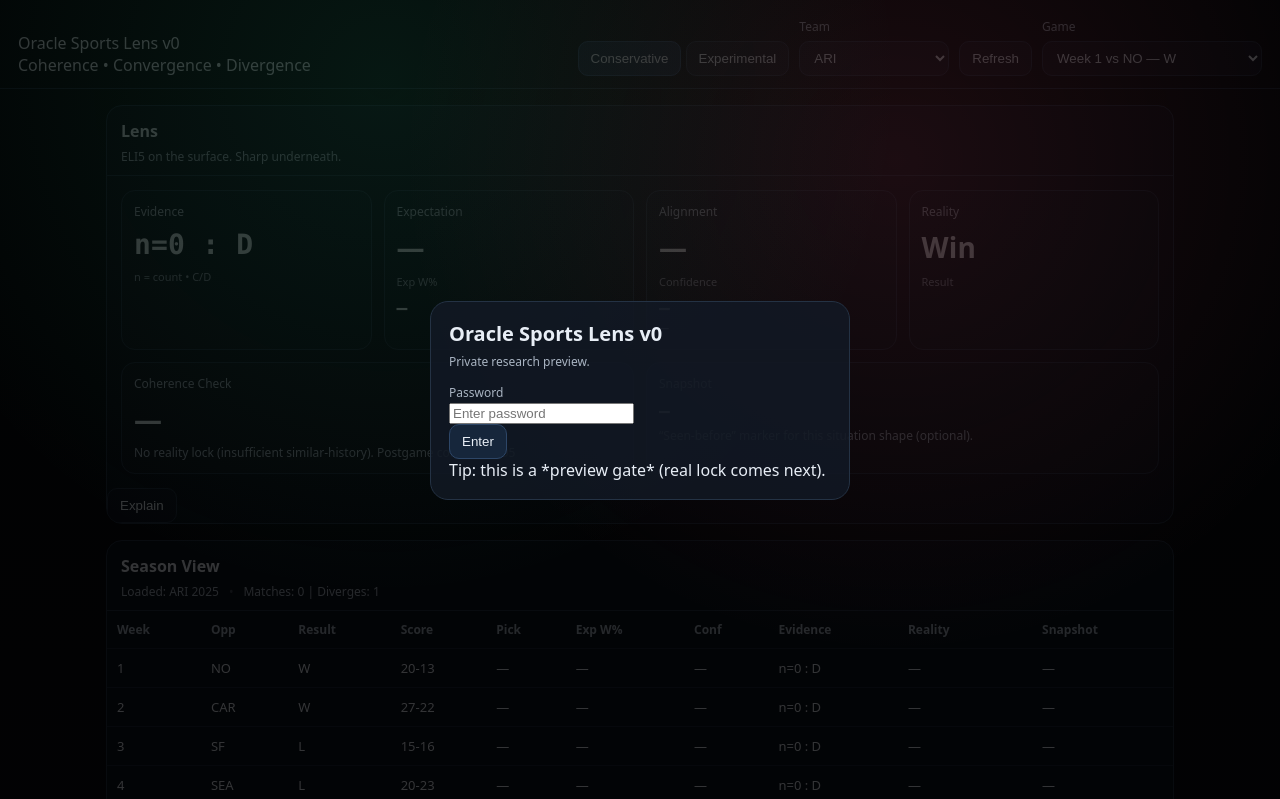
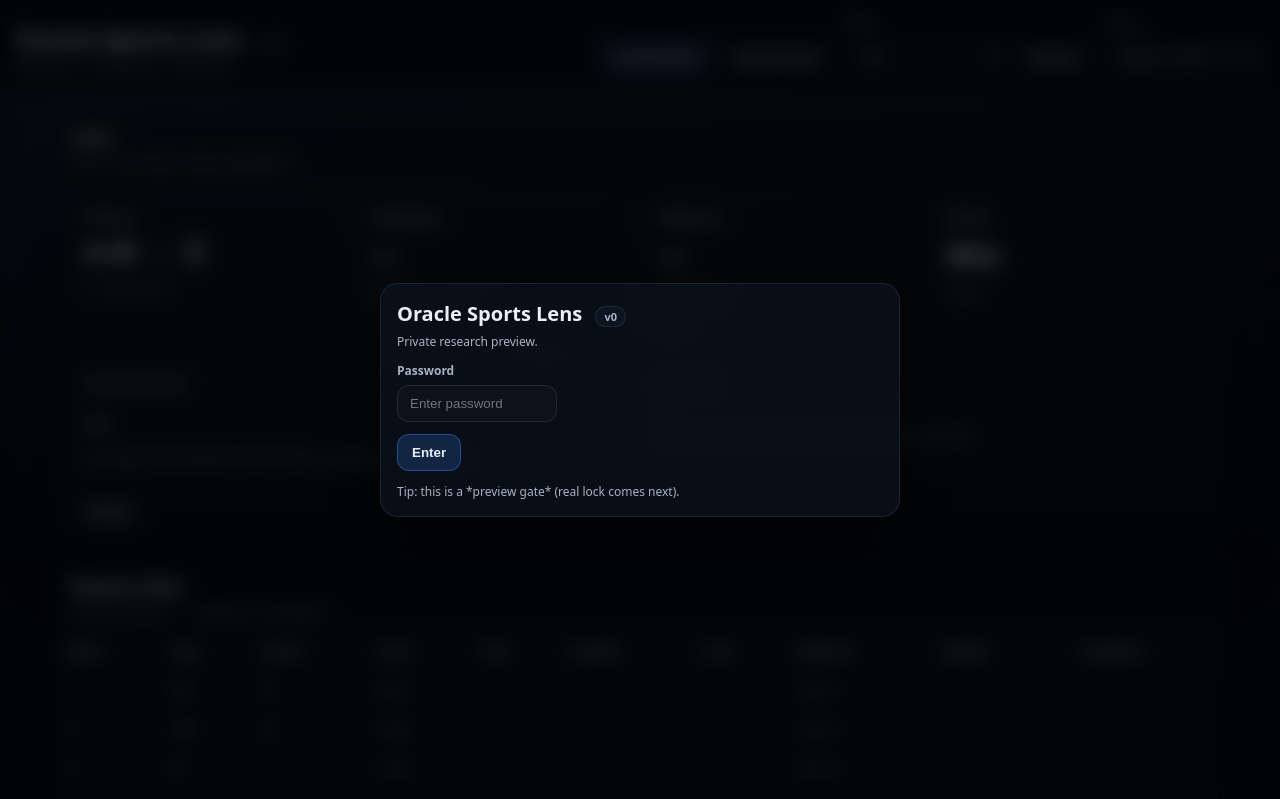
Before and after one commit to jcoolzer0/oracle-sports-lens, a plain HTML site: page index.html in a window 1280 px wide. Shown: the top 799 px of the page. Drawn offline with Linux system fonts and the light colour scheme.

Commit message:
Update styles.css

```diff
--- a/styles.css
+++ b/styles.css
@@ -1,161 +1,264 @@
 :root{
-  --bg:#0b0f14;
-  --fg:#e8eef6;
-  --muted:#a9b4c2;
-  --card:#121925;
+  --bg:#070b12;
+  --panel:#0b1019;
+  --card:#0f1520;
+  --fg:#e9eef7;
+  --muted:#a7b2c3;
   --line:#243244;
-  --good:#36d399;
-  --bad:#ff5c7a;
+  --good:#34d399;
+  --bad:#fb7185;
   --warn:#fbbf24;
-  --mono: ui-monospace, SFMono-Regular, Menlo, Monaco, Consolas, "Liberation Mono", "Courier New", monospace;
-  --sans: ui-sans-serif, system-ui, -apple-system, Segoe UI, Roboto, Helvetica, Arial, "Apple Color Emoji","Segoe UI Emoji";
+  --chip:#101a2a;
 }
 
 *{box-sizing:border-box}
+html,body{height:100%}
 body{
   margin:0;
-  background:linear-gradient(180deg, #070a0e, var(--bg));
+  font-family: ui-sans-serif, system-ui, -apple-system, Segoe UI, Roboto, Arial;
+  background: radial-gradient(1200px 600px at 60% -10%, rgba(75, 85, 99, 0.18), transparent),
+              radial-gradient(900px 500px at 10% 10%, rgba(59, 130, 246, 0.10), transparent),
+              var(--bg);
   color:var(--fg);
-  font-family:var(--sans);
 }
 
+a{color:inherit}
+
 .topbar{
+  position:sticky;
+  top:0;
+  z-index:10;
   display:flex;
-  gap:18px;
+  gap:16px;
   align-items:flex-end;
   justify-content:space-between;
-  padding:18px 18px 12px;
-  border-bottom:1px solid var(--line);
-  position:sticky;
-  top:0;
+  padding:14px 16px;
+  border-bottom:1px solid rgba(36,50,68,0.6);
+  background: rgba(7,11,18,0.88);
   backdrop-filter: blur(10px);
-  background: rgba(11,15,20,0.78);
 }
 
-.brand-title{font-size:22px; font-weight:800; letter-spacing:0.2px}
-.brand-sub{font-size:12px; color:var(--muted); margin-top:4px}
-.badge{
+.brand .title{
+  font-size:24px;
+  font-weight:800;
+  letter-spacing:0.2px;
+}
+.brand .subtitle{
+  margin-top:4px;
   font-size:12px;
-  padding:2px 8px;
-  border:1px solid var(--line);
-  border-radius:999px;
   color:var(--muted);
-  margin-left:8px;
 }
 
-.controls{display:flex; gap:10px; align-items:flex-end; flex-wrap:wrap}
-.ctl{display:flex; flex-direction:column; gap:6px; font-size:12px; color:var(--muted)}
-select{
-  background:#0f1520;
+.chip{
+  display:inline-block;
+  font-size:11px;
+  font-weight:800;
+  padding:2px 8px;
+  margin-left:8px;
+  border:1px solid rgba(36,50,68,0.75);
+  border-radius:999px;
+  background: rgba(16,26,42,0.6);
+  color: var(--muted);
+}
+
+.controls{
+  display:flex;
+  gap:10px;
+  align-items:flex-end;
+  flex-wrap:wrap;
+  justify-content:flex-end;
+}
+
+.ctl span{
+  display:block;
+  font-size:12px;
+  color:var(--muted);
+  margin-bottom:6px;
+}
+
+.select,.input{
+  width:160px;
+  padding:10px 12px;
+  border-radius:12px;
+  border:1px solid rgba(36,50,68,0.75);
+  background: rgba(15,21,32,0.55);
   color:var(--fg);
-  border:1px solid var(--line);
-  border-radius:10px;
-  padding:8px 10px;
-  min-width:150px;
   outline:none;
 }
 
 .btn{
-  padding:9px 12px;
-  border-radius:10px;
-  border:1px solid var(--line);
-  background:#0f1520;
+  padding:10px 14px;
+  border-radius:12px;
+  border:1px solid rgba(36,50,68,0.75);
+  background: rgba(15,21,32,0.55);
   color:var(--fg);
   cursor:pointer;
+  font-weight:700;
 }
+.btn:hover{filter:brightness(1.08)}
 .btn.primary{
-  background:#16263b;
-  border-color:#2d4667;
+  background: rgba(59,130,246,0.20);
+  border-color: rgba(59,130,246,0.45);
 }
 
+.viewtoggle{display:flex; gap:8px; align-items:flex-end}
+
 .wrap{
-  max-width:1100px;
-  margin:0 auto;
-  padding:16px;
+  max-width:1200px;
+  margin:18px auto 48px;
+  padding:0 16px;
   display:flex;
   flex-direction:column;
-  gap:16px;
+  gap:14px;
 }
 
 .panel{
-  border:1px solid var(--line);
-  background:rgba(18,25,37,0.55);
-  border-radius:16px;
+  border:1px solid rgba(36,50,68,0.65);
+  background: rgba(11,16,25,0.62);
+  border-radius:18px;
   overflow:hidden;
+  box-shadow: 0 18px 60px rgba(0,0,0,0.35);
 }
+
 .panel-h{
   padding:14px 14px 10px;
-  border-bottom:1px solid var(--line);
+  border-bottom:1px solid rgba(36,50,68,0.55);
 }
-.panel-title{font-weight:800; font-size:16px}
-.panel-sub{margin-top:6px; color:var(--muted); font-size:12px; display:flex; gap:10px; align-items:center; flex-wrap:wrap}
-.dot{opacity:0.35}
+.panel-title{
+  font-weight:900;
+  font-size:18px;
+}
+.panel-sub{
+  margin-top:6px;
+  font-size:12px;
+  color:var(--muted);
+}
+.dot{margin:0 8px; opacity:0.65}
 
 .lens-grid{
+  padding:14px;
   display:grid;
+  gap:12px;
   grid-template-columns: repeat(4, 1fr);
+}
+.card{
+  border:1px solid rgba(36,50,68,0.65);
+  background: rgba(15,21,32,0.55);
+  border-radius:16px;
+  padding:12px;
+  min-height:98px;
+}
+.card.wide{ grid-column: span 2; }
+
+.k{
+  font-size:12px;
+  color:var(--muted);
+  font-weight:800;
+}
+.v{margin-top:10px; font-size:14px}
+.v.big{font-size:28px; font-weight:900; letter-spacing:0.2px}
+.mono{font-family: ui-monospace, Menlo, Consolas, "SF Mono", monospace}
+.hint{margin-top:10px; font-size:12px; color:var(--muted)}
+.sub{margin-top:10px; font-size:12px; color:var(--muted); line-height:1.35}
+.row{display:flex; gap:10px; align-items:center; margin-top:10px}
+.bars{margin-top:8px; opacity:0.9}
+
+.table-wrap{overflow:auto}
+table{
+  width:100%;
+  border-collapse:collapse;
+  min-width:860px;
+}
+th,td{
+  padding:10px 10px;
+  border-bottom:1px solid rgba(36,50,68,0.45);
+  text-align:left;
+  font-size:13px;
+}
+th{
+  position:sticky;
+  top:0;
+  background: rgba(11,16,25,0.95);
+  z-index:2;
+  color:var(--muted);
+  font-weight:900;
+  letter-spacing:0.2px;
+}
+
+.tag-good{color:var(--good); font-weight:900}
+.tag-bad{color:var(--bad); font-weight:900}
+.tag-warn{color:var(--warn); font-weight:900}
+
+.drawer{padding:0 14px 14px}
+.explain{
+  margin-top:10px;
+  border:1px solid rgba(36,50,68,0.65);
+  background: rgba(15,21,32,0.55);
+  border-radius:14px;
+  padding:12px;
+}
+.explain-row{
+  display:grid;
+  grid-template-columns:90px 1fr;
+  gap:10px;
+  padding:8px 0;
+}
+.explain-k{
+  color:var(--muted);
+  font-size:12px;
+  font-weight:900;
+}
+.explain-v{
+  font-size:13px;
+  line-height:1.35;
+  color:var(--fg);
+}
+
+.exp-grid{
+  display:grid;
+  grid-template-columns: repeat(3, 1fr);
   gap:12px;
   padding:14px;
 }
-.card{
-  border:1px solid var(--line);
-  background:rgba(15,21,32,0.75);
-  border-radius:14px;
-  padding:12px;
+.exp-grid .wide{grid-column: span 3;}
+
+canvas{
+  width:100%;
+  height:auto;
+  border:1px solid rgba(36,50,68,0.55);
+  border-radius:12px;
+  background: rgba(0,0,0,0.12);
 }
-.card.wide{grid-column: span 2;}
 
-.k{color:var(--muted); font-size:12px}
-.v{margin-top:8px; font-weight:800; font-size:18px}
-.v.big{font-size:28px; letter-spacing:0.2px}
-.sub{margin-top:6px; color:var(--muted); font-size:12px}
-.mono{font-family:var(--mono)}
-.hint{margin-top:8px; color:var(--muted); font-size:11px; opacity:0.85}
-
-.table-wrap{overflow:auto}
-table{width:100%; border-collapse:collapse}
-th, td{
-  border-bottom:1px solid rgba(36,50,68,0.65);
-  padding:10px 10px;
-  text-align:left;
-  font-size:13px;
-}
-th{color:var(--muted); font-weight:700; font-size:12px}
-tr:hover td{background:rgba(255,255,255,0.02)}
-.tag-good{color:var(--good); font-weight:800}
-.tag-bad{color:var(--bad); font-weight:800}
-.tag-warn{color:var(--warn); font-weight:800}
-
-/* Gate */
+/* Gate overlay */
 .gate{
-  position:fixed; inset:0;
-  background:radial-gradient(circle at 30% 10%, rgba(54,211,153,0.10), transparent 45%),
-             radial-gradient(circle at 70% 20%, rgba(255,92,122,0.10), transparent 45%),
-             rgba(0,0,0,0.78);
+  position:fixed;
+  inset:0;
+  z-index:99;
   display:flex;
   align-items:center;
   justify-content:center;
-  z-index:9999;
+  background: rgba(0,0,0,0.68);
+  backdrop-filter: blur(10px);
 }
 .gate-card{
-  width:min(420px, 92vw);
-  border:1px solid var(--line);
-  background:rgba(18,25,37,0.85);
+  width:min(520px, 92vw);
+  border:1px solid rgba(36,50,68,0.65);
+  background: rgba(11,16,25,0.90);
   border-radius:18px;
-  padding:18px;
+  padding:16px;
+  box-shadow: 0 28px 90px rgba(0,0,0,0.6);
 }
 .gate-title{font-size:20px; font-weight:900}
 .gate-sub{margin-top:6px; color:var(--muted); font-size:12px}
-.gate-label{display:block; margin-top:14px; font-size:12px; color:var(--muted)}
-.gate-input{
-  width:100%;
-  margin-top:6px;
-  padding:10px 12px;
-  border-radius:12px;
-  border:1px solid var(--line);
-  background:#0f1520;
-  color:var(--fg);
-  outline:none;
+.gate-row{margin-top:12px}
+.gate-label{display:block; color:var(--muted); font-size:12px; font-weight:900; margin-bottom:6px}
+.gate-actions{display:flex; align-items:center; gap:10px; margin-top:12px}
+.gate-err{color:var(--bad); font-weight:900; font-size:12px}
+.gate-hint{margin-top:12px; color:var(--muted); font-size:12px}
+
+@media (max-width: 980px){
+  .lens-grid{grid-template-columns: repeat(2, 1fr);}
+  .card.wide{grid-column: span 2;}
+  .select,.input{width:150px}
 }
-.gate-err{margin-top:10px; color:var(--bad); font-size:12px}
-.gate-foot{margin-top:12px; color:var(--muted); font-size:11px; opacity:0.9}
```
